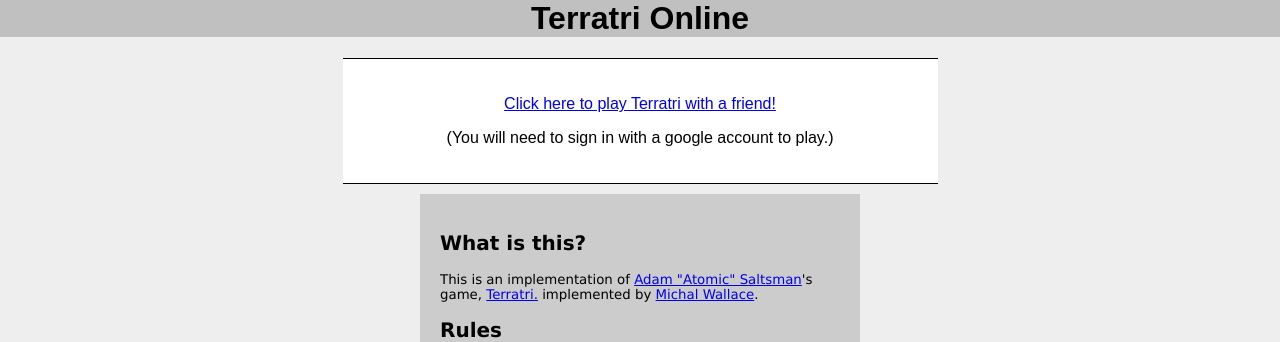
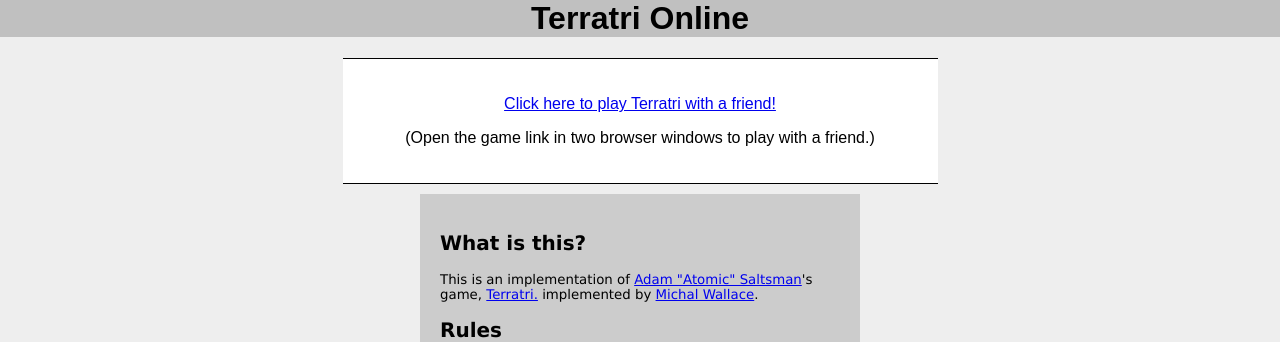
Before and after one commit to tangentstorm/terratri, a Flask app: page / in a window 1280 px wide. Shown: the top 342 px of the page. Run offline with Flask 3, Linux system fonts and the light colour scheme; some libraries are stand-ins or nearby versions.

Commit message:
index.html: remove note about google accounts

```diff
--- a/templates/index.html
+++ b/templates/index.html
@@ -10,7 +10,7 @@
     <div class="content">
       <p><a href="/play">Click here to play Terratri with a friend!</a></p>
 
-      <p>(You will need to sign in with a google account to play.)</p>
+      <p>(Open the game link in two browser windows to play with a friend.)</p>
 
     </div>
 
```
